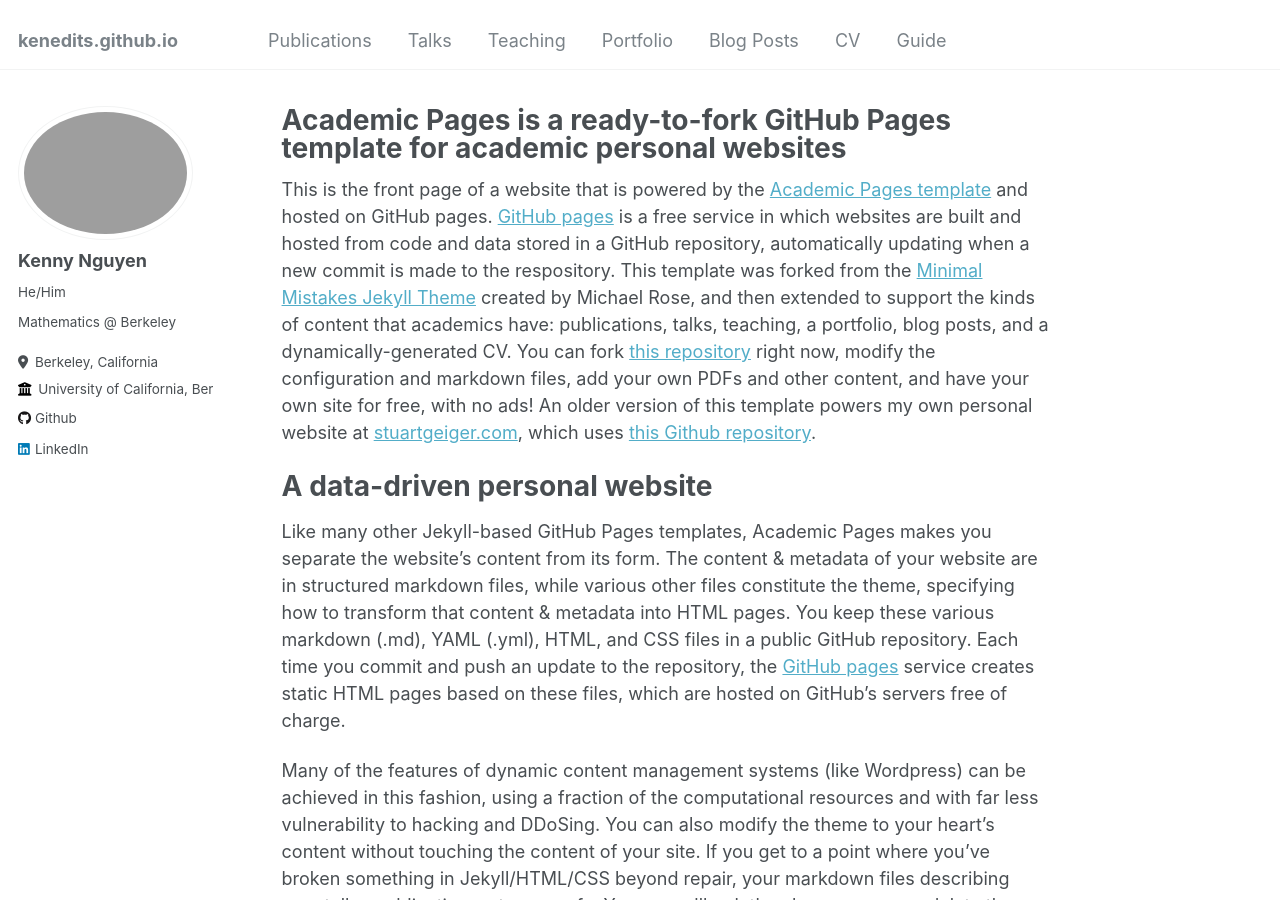
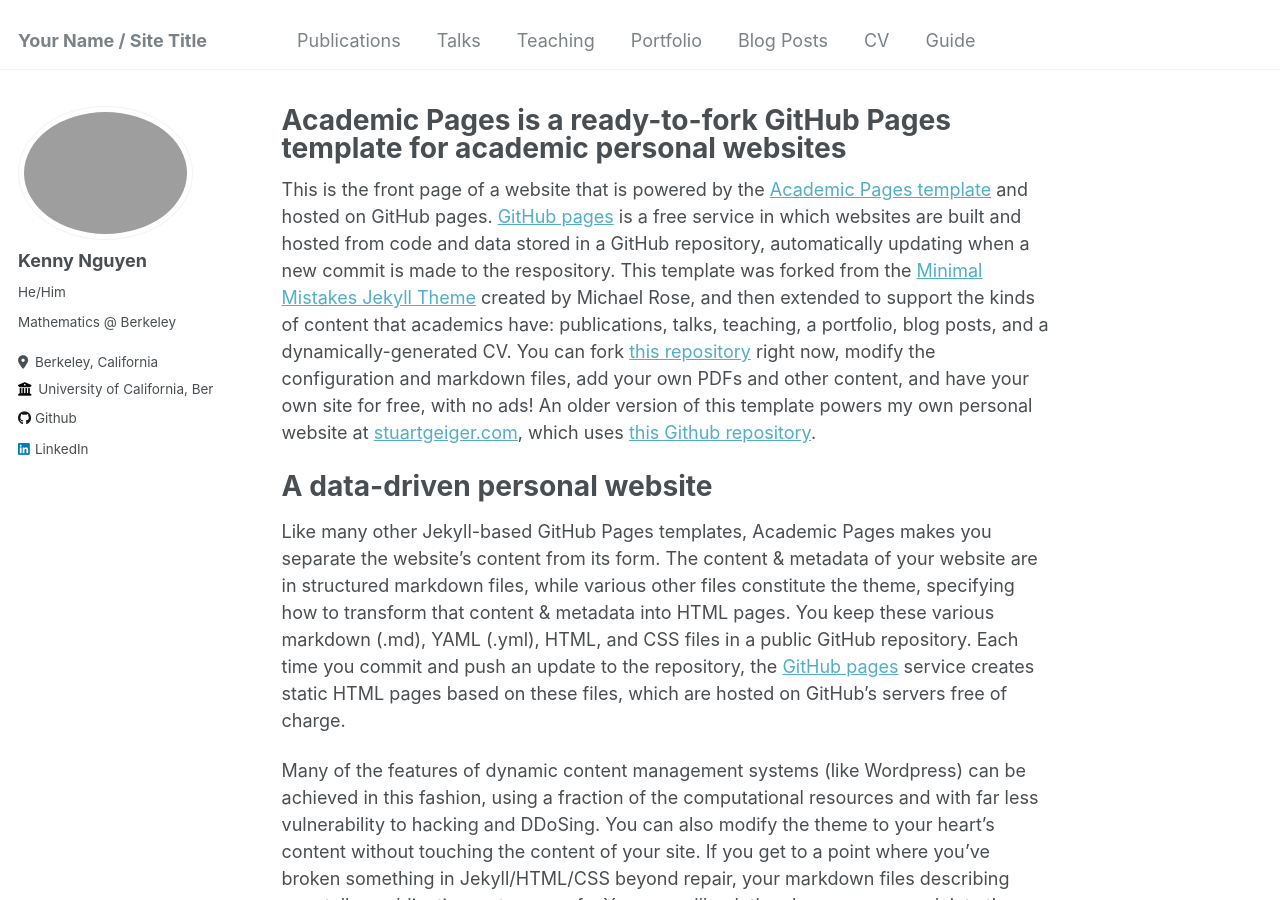
Before and after one commit to KenEdits/kenedits.github.io, a Jekyll site: the page built from _pages/about.md, in a window 1280 px wide and 900 px high. Built offline with Jekyll 4.4.1, drawn with Linux system fonts in a browser that asks for light colours.

Commit message:
first upload

```diff
--- a/_config.yml
+++ b/_config.yml
@@ -8,7 +8,7 @@
 
 # Basic Site Settings
 locale                   : "en-US"
-title                    : #" "
+title                    : "Your Name / Site Title"
 title_separator          : "-"
 name                     : &name "Your Name"
 description              : &description "personal description"
@@ -21,7 +21,7 @@ repository               : "academicpages/academicpages.github.io"
 #               Additional customization can be done by editing /_includes/author-profile.html
 author:
   # Biographic information
-  avatar           : "IMG_8691,jpg"
+  avatar           : "IMG_8691.jpg"
   name             : "Kenny Nguyen"
   pronouns         : "He/Him"
   bio              : "Mathematics @ Berkeley"
```
